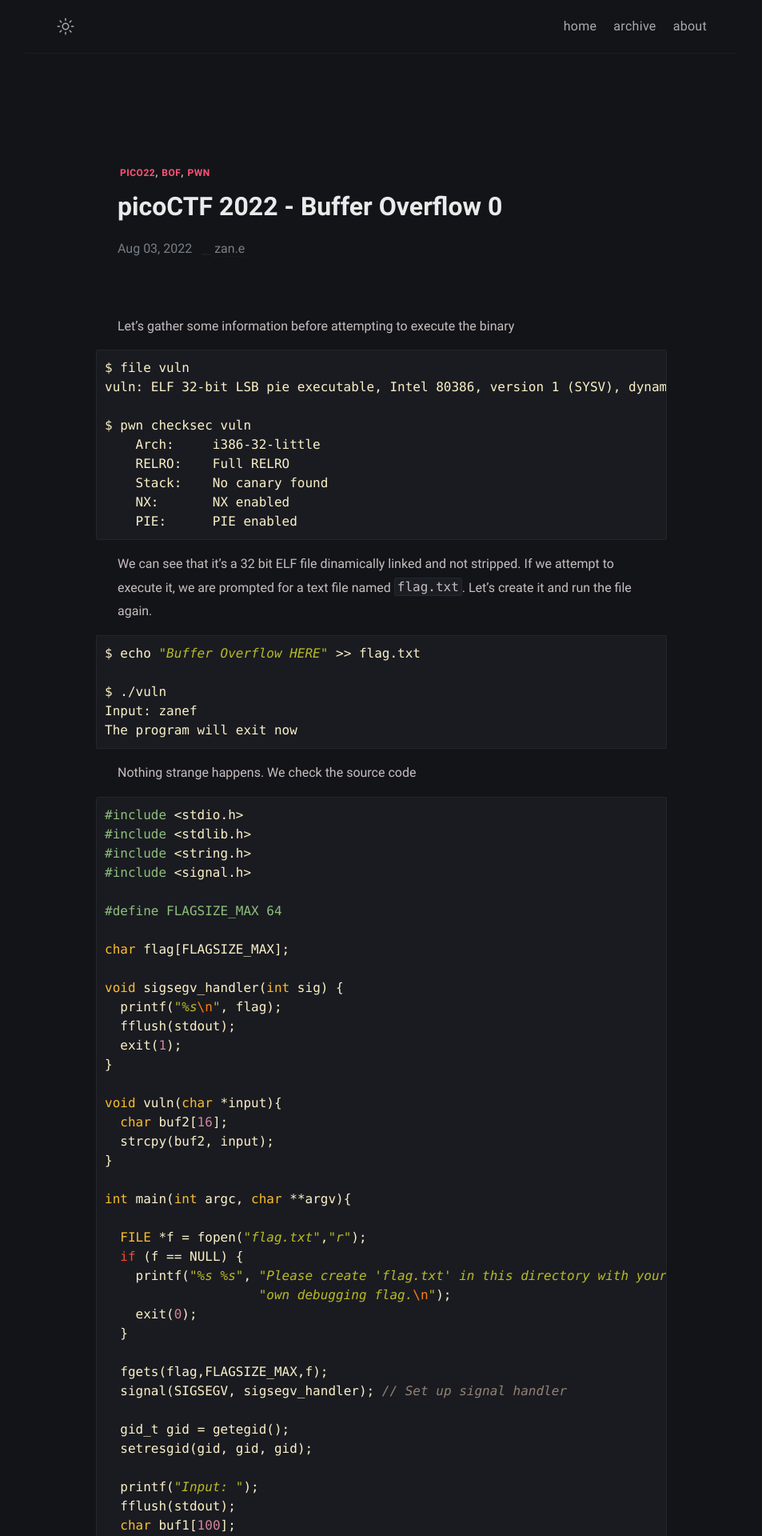
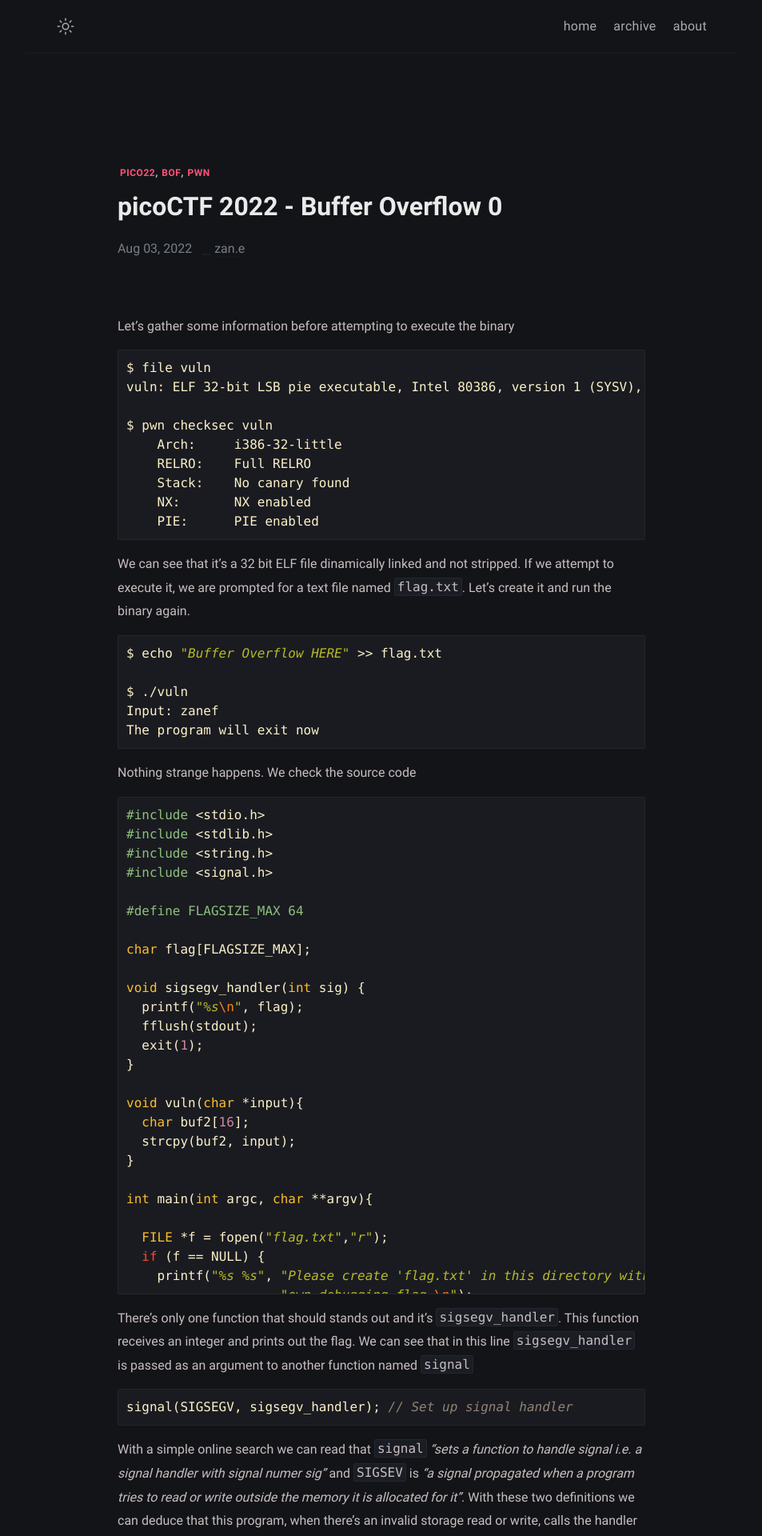
Before and after one commit to zaneef/zaneef.github.io, a Jekyll site: the page built from _posts/2022-08-03-pico-ctf-2022-buffer-overflow-0.md, in a window 1280 px wide. Shown: the top 1920 px of the page at 80% size, without its empty margins (163-1116 px from the left). Built offline with Jekyll 4.4.1, drawn with Linux system fonts in a browser that asks for light colours; some of the changed text lies outside the part shown.

Commit message:
pico22 - bof0

````diff
--- a/_posts/2022-08-03-pico-ctf-2022-buffer-overflow-2022.md
+++ b/_posts/2022-08-03-pico-ctf-2022-buffer-overflow-0.md
@@ -17,7 +17,7 @@ $ pwn checksec vuln
     PIE:      PIE enabled
 ```
 
-We can see that it's a 32 bit ELF file dinamically linked and not stripped. If we attempt to execute it, we are prompted for a text file named `flag.txt`. Let's create it and run the file again.
+We can see that it's a 32 bit ELF file dinamically linked and not stripped. If we attempt to execute it, we are prompted for a text file named `flag.txt`. Let's create it and run the binary again.
 
 ```bash
 $ echo "Buffer Overflow HERE" >> flag.txt
@@ -81,7 +81,7 @@ There's only one function that should stands out and it's `sigsegv_handler`. Thi
 signal(SIGSEGV, sigsegv_handler); // Set up signal handler
 ```
 
-With a simple search we can read that `signal` _"sets a function to handle signal i.e. a signal handler with signal numer sig"_ and `SIGSEV` is _"a signal propagated when a program tries to read or write outside the memory it is allocated for it"_. With these two definitions we can deduce that this program, when there's an invalid storage read or write, calls the handler that prints the flag.
+With a simple online search we can read that `signal` _"sets a function to handle signal i.e. a signal handler with signal numer sig"_ and `SIGSEV` is _"a signal propagated when a program tries to read or write outside the memory it is allocated for it"_. With these two definitions we can deduce that this program, when there's an invalid storage read or write, calls the handler that prints the flag.
 
 We have to write or read outside the program boundaries. Check the source code again and we can see that the function `vuln` uses `strcpy` to copy the input string into a buffer. `strcpy` is a function vulnerable to buffer overflow so if we pass an input larger than the buffer that sould contain it, `strcpy` will try to write it anyway and will overwrite the memory addresses after the limits.
 
--- a/_sass/klise/_syntax.scss
+++ b/_sass/klise/_syntax.scss
@@ -22,7 +22,8 @@ code {
 
 // Codeblock Theme
 pre.highlight, pre {
-  margin: 0 -27px;
+  margin: 0 0px;
+  max-height: 600px;
   @include media-query($on-mobile) {
     margin: 0 calc(51% - 51vw);
     padding-left: 20px;
````
Also changed, not shown: other parts of _posts/2022-08-03-pico-ctf-2022-buffer-overflow-0.md (+1 -1 lines), _posts/2022-08-03-pico-ctf-2022-bufffer-overflow-1.md (added, +4 -0 lines).
